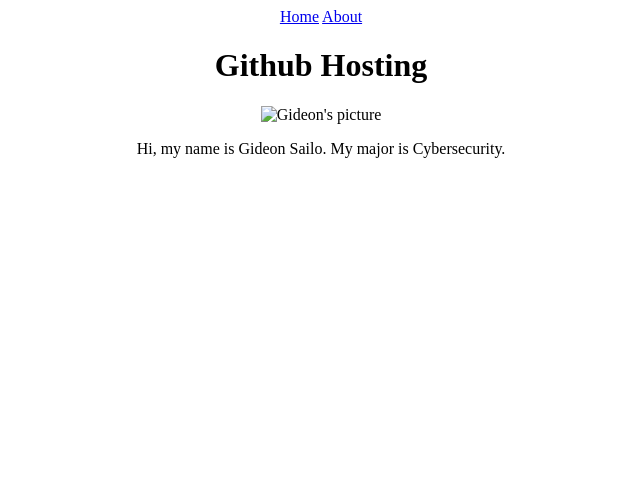
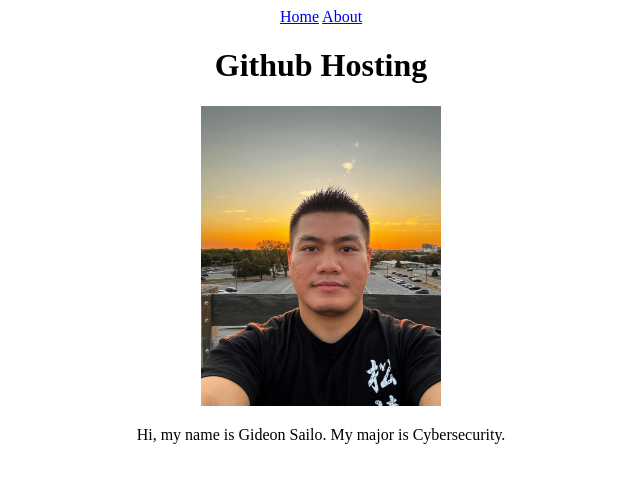
Before and after one commit to gsailo/gsailo.github.io, a plain HTML site: page index.html in a window 1280 px wide. Shown: the whole page, without its empty margins (319-959 px from the left). Drawn offline with Linux system fonts and the light colour scheme.

Commit message:
initial commit

```diff
--- a/home.css
+++ b/home.css
@@ -3,3 +3,6 @@
 p {text-align: center;}
 
 ul {text-align: left;}
+
+img {width: 240px;
+    height: 300px;}
--- a/index.html
+++ b/index.html
@@ -14,7 +14,7 @@
 
         <main>
             <h1>Github Hosting</h1>
-            <img src="" alt="Gideon's picture">
+            <img src="Gideon.jpg" alt="Gideon's picture">
             <p>Hi, my name is Gideon Sailo. My major is Cybersecurity.</p>
         </main>
     </body>
```
Also changed, not shown: about.html (+1 -1 lines), Gideon.jpg (added).
